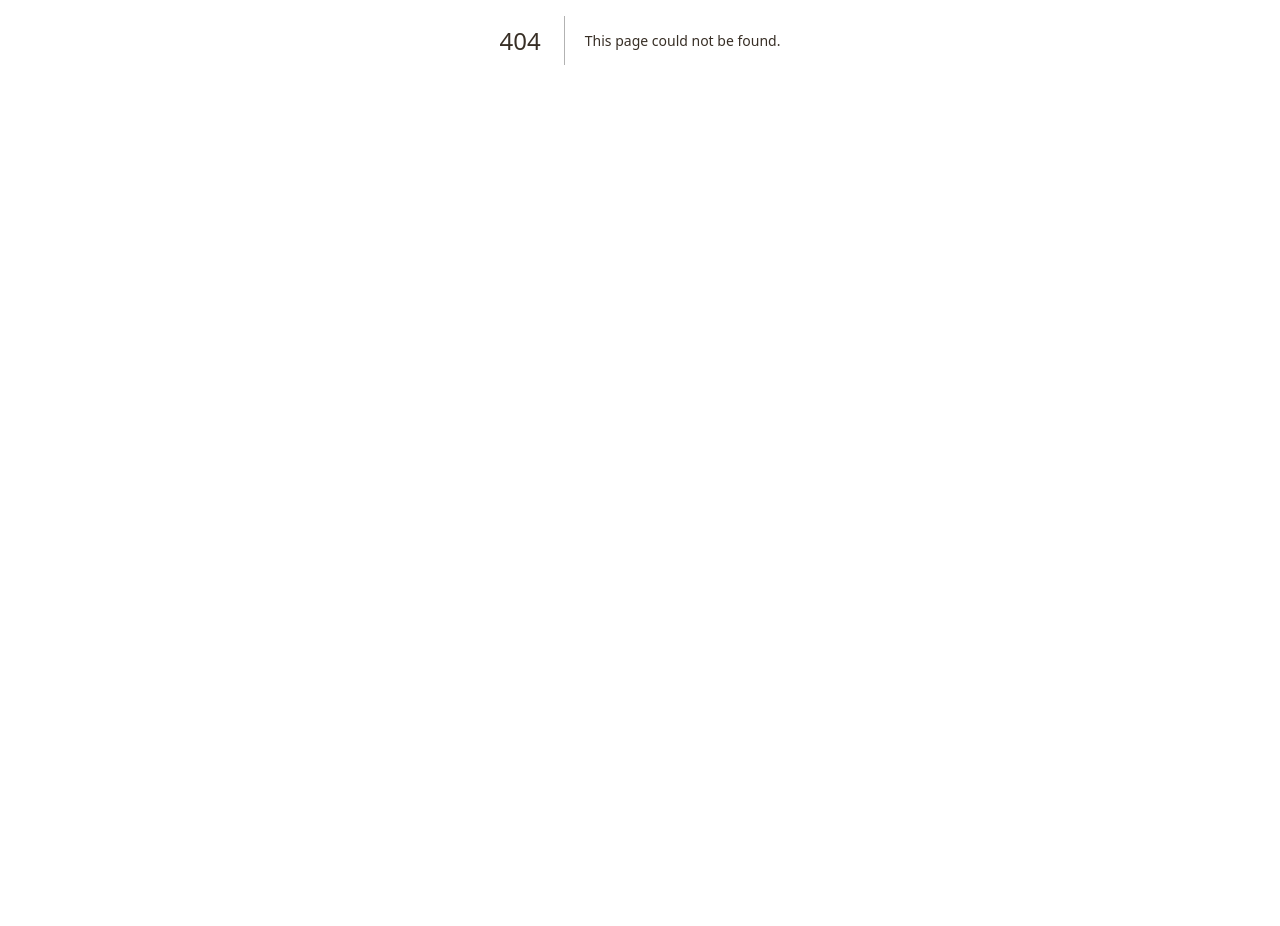
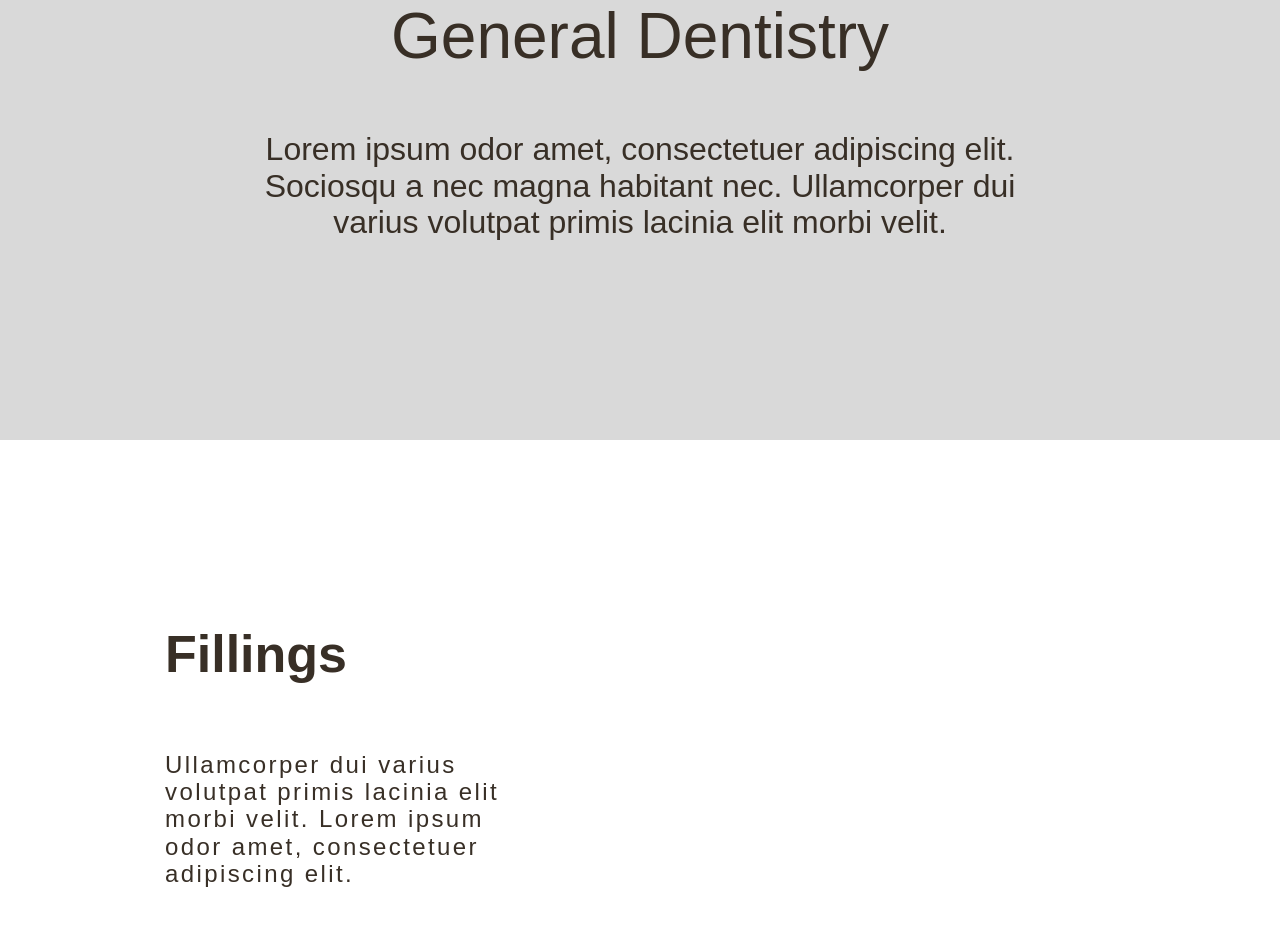
Before and after one commit to quantum-builds/aspire-clinix, a Next.js app: page /dentistry/general-dentistry in a window 1280 px wide. Before the commit this address had no page. Shown: the part 360-1286 px from the top of the page. Before the commit the page ends 800 px from the top, so only its background shows below. Built offline with nearby package versions, Linux system fonts and the light colour scheme; a web font is replaced by a local one.

Commit message:
Add landing page

```diff
--- a/src/app/components/AboutUsSection.tsx
+++ b/src/app/components/AboutUsSection.tsx
@@ -5,6 +5,7 @@ interface AboutUsSectionProps {
   description_text_size: number;
   description_leading_height: number;
   has_button: boolean | null;
+  button_text: string | null;
   background_color: string;
   text_color: string;
   description_width: number;
@@ -14,6 +15,7 @@ export default function AboutUsSection({
   description_text_size,
   description_leading_height,
   has_button,
+  button_text,
   background_color,
   text_color,
   description_width,
@@ -36,8 +38,13 @@ export default function AboutUsSection({
 
       {has_button && (
         <Link href={"/"}>
-          <button className="text-[#382F26] bg-[#C9BCA9] text-[20px] rounded-[20px] py-[24px] px-[40px] leading-[22.7px]">
-            Our Philosophy
+          <button
+            className=" text-black text-[20px] rounded-[20px] py-[24px] px-[40px] leading-[22.7px]"
+            style={{
+              backgroundColor: text_color,
+            }}
+          >
+            {button_text}
           </button>
         </Link>
       )}
--- a/src/app/components/HeroSection.tsx
+++ b/src/app/components/HeroSection.tsx
@@ -7,7 +7,7 @@ interface HeroSectionProps {
   title: string;
   description?: string | null;
   title_text_size: number;
-  title_line_hieght: number;
+  title_line_height: number;
   desc_text_size?: number | null;
   desc_line_height?: number | null;
   content_width?: number | null;
@@ -19,7 +19,7 @@ export default function HeroSection({
   title,
   description,
   title_text_size,
-  title_line_hieght,
+  title_line_height,
   desc_text_size,
   desc_line_height,
   content_width,
@@ -61,7 +61,7 @@ export default function HeroSection({
           className="text-center"
           style={{
             fontSize: `${title_text_size}px`,
-            lineHeight: `${title_line_hieght}px`,
+            lineHeight: `${title_line_height}px`,
           }}
         >
           {title}
--- a/src/app/components/ServiceDetailCard.tsx
+++ b/src/app/components/ServiceDetailCard.tsx
@@ -1,10 +1,11 @@
 import Link from "next/link";
 
 interface ServiceDetailCardProps {
-  title: string;
+  title: string | null;
   description: string | null;
   path: string;
   card_width: number;
+  button_text: string;
 }
 
 export default function ServiceDetailCard({
@@ -12,6 +13,7 @@ export default function ServiceDetailCard({
   description,
   path,
   card_width,
+  button_text,
 }: ServiceDetailCardProps) {
   return (
     <div
@@ -40,7 +42,7 @@ export default function ServiceDetailCard({
             className="absolute font-gillSans bottom-0 right-0 bg-white py-6 px-8 text-base tracking-widest"
             style={{ lineHeight: "18.18px" }}
           >
-            Learn More
+            {button_text}
           </button>
         </Link>
       </div>
--- a/src/app/components/ServiceDetailSlider.tsx
+++ b/src/app/components/ServiceDetailSlider.tsx
@@ -59,10 +59,6 @@ export default function ServiceDetailSlider({
     console.log(`thumbWidht ${thumbWidth}`);
   }, [thumbWidth]);
 
-  // useEffect(() => {
-  //   console.log(`containerRef ${containerRef.current}`);
-  // }, [containerRef]);
-
   const handleThumbMouseDown = (e: React.MouseEvent) => {
     e.preventDefault();
     setIsDragging(true);
@@ -121,6 +117,7 @@ export default function ServiceDetailSlider({
             description={service.description}
             path={service.path}
             card_width={card_width}
+            button_text={"Learn More"}
           />
         ))}
       </div>
--- /dev/null
+++ b/src/app/dentistry/general-dentistry/components/GeneralDentistryService.tsx
@@ -0,0 +1,37 @@
+interface GeneralDentistryServiceProp {
+  title: string;
+  description: string;
+  container_side: string;
+}
+
+export default function GeneralDentistryService({
+  title,
+  description,
+  container_side,
+}: GeneralDentistryServiceProp) {
+  return (
+    <div className="h-[79vh] flex gap-[177px] py-[97px] px-[165px]">
+      {container_side === "left" ? (
+        <>
+          <div className="w-[37%] flex flex-col items-start justify-center gap-[67px]">
+            <p className="text-[52px] leading-[59.02px] font-bold">{title}</p>
+            <p className="text-[24px] leading-[27.27px] tracking-widest font-gillSans">
+              {description}
+            </p>
+          </div>
+          <div className="flex-1"></div>
+        </>
+      ) : (
+        <>
+          <div className="flex-1"></div>
+          <div className="w-[37%] flex flex-col items-start justify-center gap-[67px]">
+            <p className="text-[52px] leading-[59.02px] font-bold">{title}</p>
+            <p className="text-[24px] leading-[27.27px] tracking-widest font-gillSans">
+              {description}
+            </p>
+          </div>
+        </>
+      )}
+    </div>
+  );
+}
--- /dev/null
+++ b/src/app/dentistry/general-dentistry/components/TeamSection.tsx
@@ -0,0 +1,24 @@
+import { constants } from "crypto";
+
+const TEAM_SECTION_DATA = [
+  {
+
+    button_text: "Read Bio",
+    member_name: "Dr. Richard Porter",
+  },
+  {
+    button_text: "Read Bio",
+    member_name: "Dr. Raheel Malik",
+  },
+  {
+    button_text: "Read Bio",
+    member_name: "Dr. Raheel Malik",
+  },
+];
+export default function TeamSection() {
+  return (
+    <div className="flex flex-col justify-center">
+      <p>Meet the team</p>
+    </div>
+  );
+}
--- /dev/null
+++ b/src/app/dentistry/general-dentistry/page.tsx
@@ -0,0 +1,100 @@
+import HeroSection from "@/app/components/HeroSection";
+import GeneralDentistryService from "./components/GeneralDentistryService";
+import { title } from "process";
+import AboutUsSection from "@/app/components/AboutUsSection";
+import Footer from "@/app/components/Footer";
+
+const HERO_SECTION_DATA = {
+  title: "General Dentistry",
+  title_text_size: 64,
+  title_line_height: 72.64,
+  decription:
+    "Lorem ipsum odor amet, consectetuer adipiscing elit. Sociosqu a nec magna habitant nec. Ullamcorper dui varius volutpat primis lacinia elit morbi velit.",
+  desc_text_size: 32,
+  desc_line_height: 36.36,
+  content_width: 60,
+  background_color: "#D9D9D9",
+  button_color: "#EBEBEB",
+};
+
+const GENERAL_DENTISTRY_SERVICE = [
+  {
+    title: "Fillings",
+    description:
+      "Ullamcorper dui varius volutpat primis lacinia elit morbi velit. Lorem ipsum odor amet, consectetuer adipiscing elit. ",
+    container_side: "left",
+  },
+
+  {
+    title: " Porcelain Crowns & Inlays",
+    description:
+      "Ullamcorper dui varius volutpat primis lacinia elit morbi velit. Lorem ipsum odor amet, consectetuer adipiscing elit. ",
+    container_side: "right",
+  },
+
+  {
+    title: "Bridges & Dentures",
+    description:
+      "Ullamcorper dui varius volutpat primis lacinia elit morbi velit. Lorem ipsum odor amet, consectetuer adipiscing elit. ",
+    container_side: "left",
+  },
+];
+
+const ABOUT_US_SECTION_DATA = {
+  description:
+    "Lorem ipsum odor amet, consectetuer adipiscing elit. Sociosqu a nec magna habitant nec. Ullamcorper dui varius volutpat primis lacinia elit morbi velit.",
+  description_text_size: 40,
+  description_leading_height: 45.4,
+  has_button: true,
+  button_text: "Fee Guide",
+  background_color: "#ADADAD",
+  text_color: "#EBEBEB",
+  description_width: 60,
+};
+
+const FOOTET_DATA = {
+  background_color: "#D9D9D9",
+  input_background_color: "#D9D9D9",
+};
+
+export default function GeneralDentistry() {
+  return (
+    <div className="flex flex-col" id="dentistry">
+      <HeroSection
+        title={HERO_SECTION_DATA.title}
+        title_text_size={HERO_SECTION_DATA.title_text_size}
+        title_line_height={HERO_SECTION_DATA.title_line_height}
+        description={HERO_SECTION_DATA.decription}
+        desc_text_size={HERO_SECTION_DATA.desc_text_size}
+        desc_line_height={HERO_SECTION_DATA.desc_line_height}
+        content_width={HERO_SECTION_DATA.content_width}
+        background_color={HERO_SECTION_DATA.background_color}
+        button_color={HERO_SECTION_DATA.button_color}
+      />
+      {GENERAL_DENTISTRY_SERVICE.map((service, index) => (
+        <GeneralDentistryService
+          key={index}
+          title={service.title}
+          description={service.description}
+          container_side={service.container_side}
+        />
+      ))}
+      <AboutUsSection
+        description={ABOUT_US_SECTION_DATA.description}
+        description_text_size={ABOUT_US_SECTION_DATA.description_text_size}
+        description_leading_height={
+          ABOUT_US_SECTION_DATA.description_leading_height
+        }
+        has_button={ABOUT_US_SECTION_DATA.has_button}
+        button_text={ABOUT_US_SECTION_DATA.button_text}
+        background_color={ABOUT_US_SECTION_DATA.background_color}
+        text_color={ABOUT_US_SECTION_DATA.text_color}
+        description_width={ABOUT_US_SECTION_DATA.description_width}
+      />
+      <Footer
+        background_color={FOOTET_DATA.background_color}
+        input_background_color={FOOTET_DATA.input_background_color}
+      />
+    </div>
+  );
+}
--- a/src/app/dentistry/page.tsx
+++ b/src/app/dentistry/page.tsx
@@ -22,6 +22,7 @@ const ABOUT_US_SECTION_DATA = {
   description_text_size: 40,
   description_leading_height: 45.4,
   has_button: false,
+  button_text: null,
   background_color: "#FFFFFF",
   text_color: "#382F26",
   description_width: 60,
@@ -111,6 +112,7 @@ export default function Denistry() {
           ABOUT_US_SECTION_DATA.description_leading_height
         }
         has_button={ABOUT_US_SECTION_DATA.has_button}
+        button_text={ABOUT_US_SECTION_DATA.button_text}
         background_color={ABOUT_US_SECTION_DATA.background_color}
         text_color={ABOUT_US_SECTION_DATA.text_color}
         description_width={ABOUT_US_SECTION_DATA.description_width}
--- a/src/app/landing/page.tsx
+++ b/src/app/landing/page.tsx
@@ -172,6 +172,7 @@ const ABOUT_US_SECTION_DATA = {
   description_text_size: 40,
   description_leading_height: 45.4,
   has_button: true,
+  button_text: "Our Philosophy",
   background_color: "#382F26",
   text_color: "#C9BCA9",
   description_width: 60,
@@ -203,6 +204,7 @@ export default function LandingPage() {
           ABOUT_US_SECTION_DATA.description_leading_height
         }
         has_button={ABOUT_US_SECTION_DATA.has_button}
+        button_text={ABOUT_US_SECTION_DATA.button_text}
         background_color={ABOUT_US_SECTION_DATA.background_color}
         text_color={ABOUT_US_SECTION_DATA.text_color}
         description_width={ABOUT_US_SECTION_DATA.description_width}
--- /dev/null
+++ b/src/components/HeroSection.tsx
@@ -0,0 +1,27 @@
+import { AspireClinixIcon } from "@/assets";
+import Image from "next/image";
+
+
+export default function HeroSection() {
+  return (
+    <div className="flex flex-col h-screen">
+      <header className="flex justify-between items-center h-[140px] px-[8%]">
+        <button className="text-[24px]">Menu</button>
+        <Image
+          src={AspireClinixIcon}
+          alt="Apsire Clinic"
+          width={189}
+          height={88}
+        />
+        <button className="px-[38px] py-[22px] rounded-[20px] bg-[#EBEBEB] text-[22.7px]">
+          BOOK A TREATMENT
+        </button>
+      </header>
+
+      <div className="flex flex-col justify-center items-center mt-[340px] mb-[300px]">
+        <p className="text-[70px]">HOLISTIC WELLNESS IS A JOURNEY</p>
+        <p className="text-[70px]">THAT STARTS HERE</p>
+      </div>
+    </div>
+  );
+}
```
